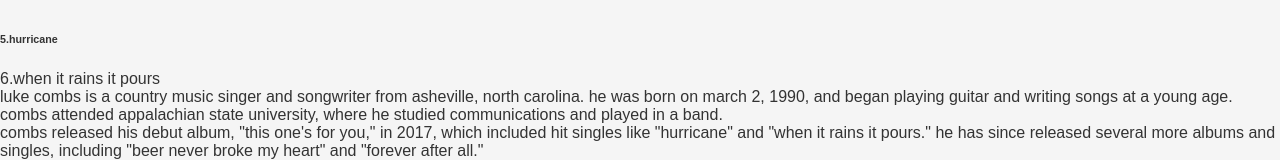
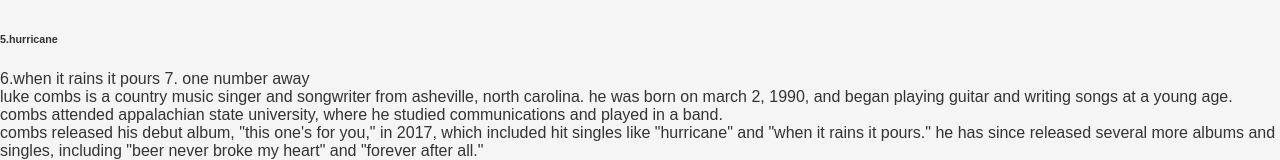
Before and after one commit to Anthony2420/fewd-musician-project, a plain HTML site: page index.html in a window 1280 px wide. Shown: the part 323-483 px from the top of the page. Drawn offline with Linux system fonts and the light colour scheme.

Commit message:
i added song

```diff
--- a/index.html
+++ b/index.html
@@ -17,6 +17,7 @@
     <h5>4.beer never broke my heart</h5>
     <h6>5.hurricane</h6>
     <h7>6.when it rains it pours</h7>
+    <h8>7. one number away</h8>
    </flexbox>
 </FLEXBOX>
 <DIVS>
```
